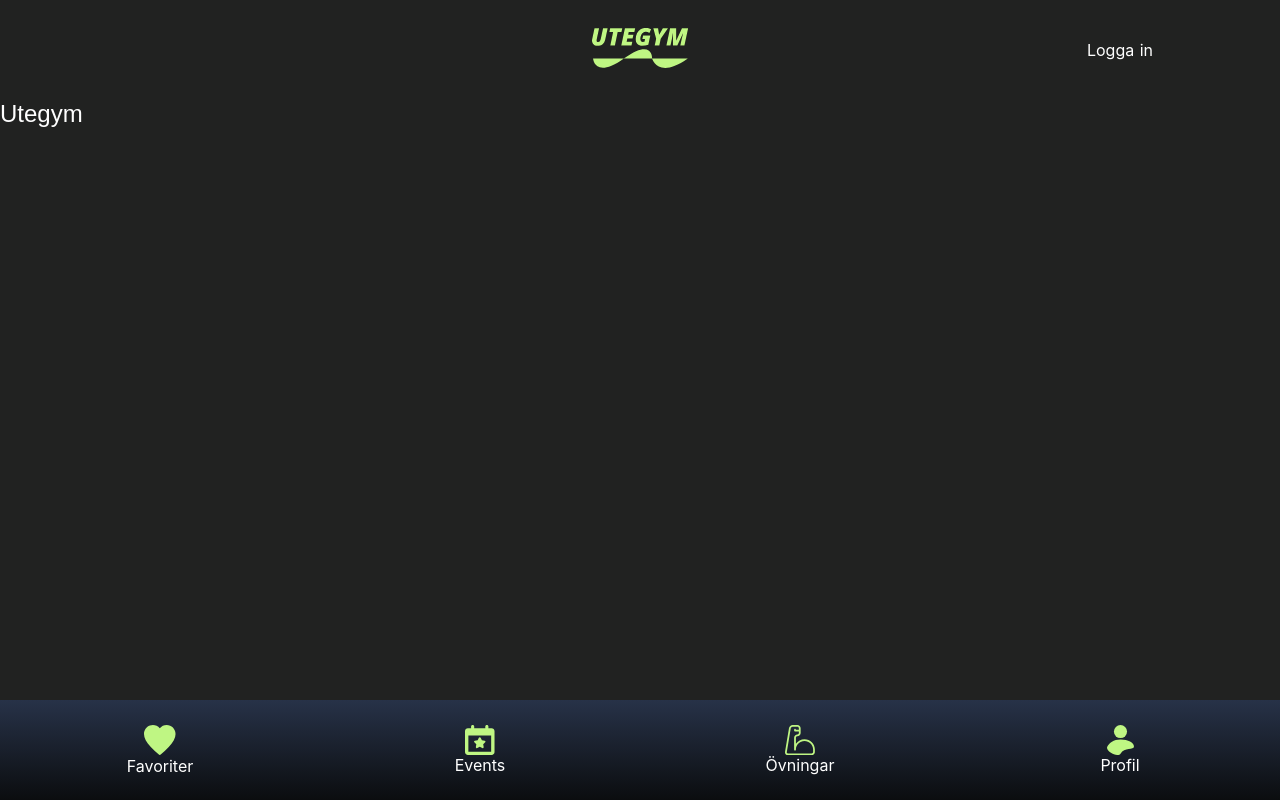
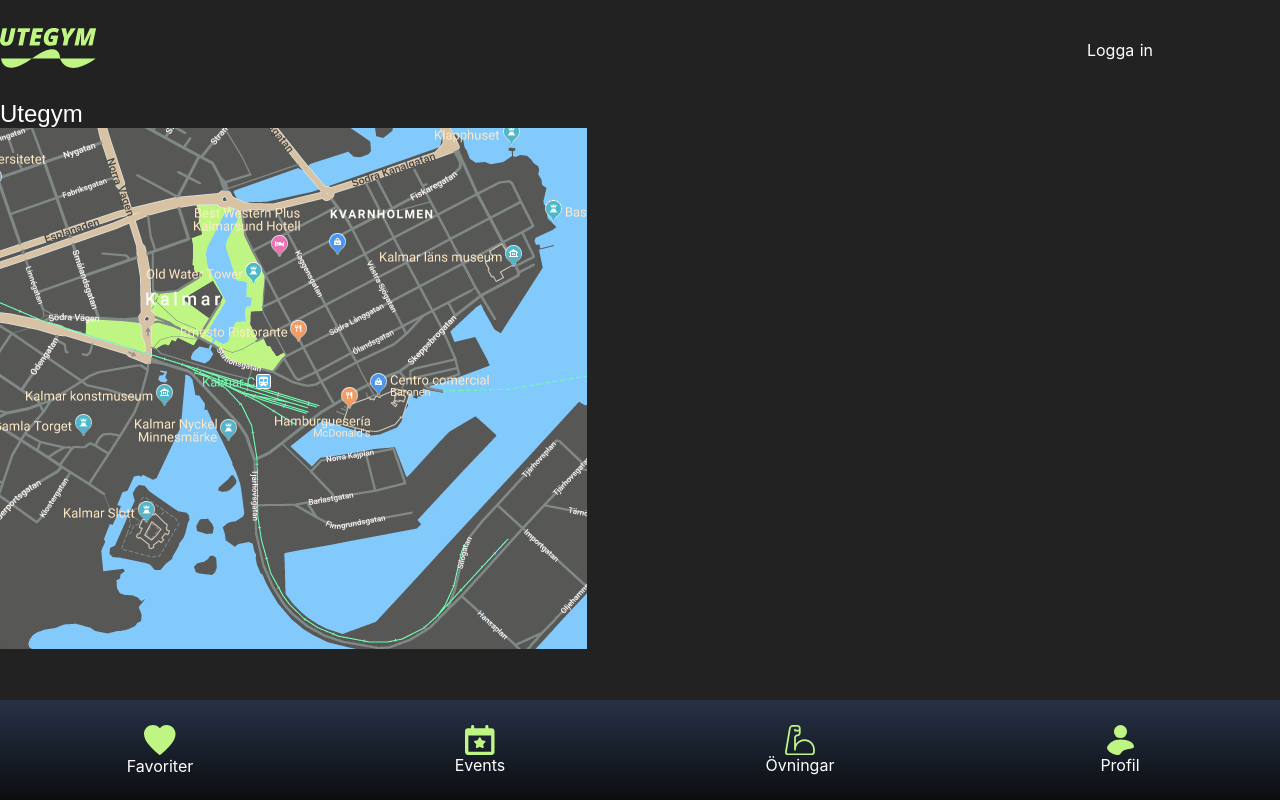
Before and after one commit to victorthevictoriousv/utegym, a Nuxt app: page / in a window 1280 px wide. Built offline with nearby package versions, Linux system fonts and the light colour scheme; a web font is replaced by a local one.

Commit message:
added map, also layout fix, helper classes

```diff
--- a/assets/scss/elements.scss
+++ b/assets/scss/elements.scss
@@ -13,6 +13,10 @@ body {
   box-sizing: border-box;
   background-color: $dark;
   color: $white;
+}
+
+::-webkit-scrollbar {
+  display: none;
 }
 
 *,
--- /dev/null
+++ b/assets/scss/helpers.scss
@@ -0,0 +1,9 @@
+.clearfix {
+  overflow: auto;
+
+  &::after {
+    content: "";
+    clear: both;
+    display: table;
+  }
+}
--- a/assets/scss/layout.scss
+++ b/assets/scss/layout.scss
@@ -2,29 +2,42 @@
   display: flex;
   flex-direction: column;
   flex: 1 1 100%;
-  min-height: 100vh;
+  height: 100vh;
 
   &__header {
     display: flex;
-    flex: 0 100px;
+    position: fixed;
+    top: 0;
+    left: 0;
+    height: 100px;
   }
 
   &__main {
+    margin-top: 100px;
     display: flex;
     flex: 1 1 100%;
+    margin-bottom: 100px;
   }
 
   &__content {
+    z-index: -1;
     width: 100%;
   }
 
   &__footer {
     display: flex;
-    flex: 0 100px;
+    position: fixed;
+    bottom: 0;
+    left: 0;
+    height: 100px;
+    width: 100%;
   }
 }
 
 .section {
+  position: relative;
+  overflow: hidden;
+
   &__login {
     display: flex;
     flex-direction: column;
--- a/components/nav/TheHeader.vue
+++ b/components/nav/TheHeader.vue
@@ -12,7 +12,7 @@
         </g>
       </svg>
     </nuxt-link>
-    <nav class="header__nav">
+    <nav class="header__nav clearfix">
       <nuxt-link v-if="!loggedIn" aria-label="To login" to="/login">Logga in</nuxt-link>
       <nuxt-link v-else to="/" aria-label="Go home">Home</nuxt-link>
     </nav>
@@ -30,11 +30,13 @@ export default {
 </script>
 
 <style lang="scss" scoped>
+@import "@/assets/scss/config.scss";
 
 .header {
   display: flex;
   justify-content: center;
   align-items: center;
+  background-color: $dark;
 
   &__logo {
     width: 100%;
--- a/layouts/default.vue
+++ b/layouts/default.vue
@@ -26,4 +26,5 @@ export default {
 @import "@/assets/scss/config.scss";
 @import "@/assets/scss/elements.scss";
 @import "@/assets/scss/layout.scss";
+@import "@/assets/scss/helpers.scss";
 </style>
--- a/pages/index.vue
+++ b/pages/index.vue
@@ -1,12 +1,18 @@
 <template>
-  <section>
+  <section class="section">
     <h1>Utegym</h1>
+    <img :src="map" alt="map">
   </section>
 </template>
 
 <script>
+import map from '@/assets/img/map.png'
 
 export default {
-
+  data() {
+    return {
+      map
+    }
+  }
 }
 </script>
```
Also changed, not shown: assets/img/map.png (added), 1 other file (tests, documents, lock files or other folders).
